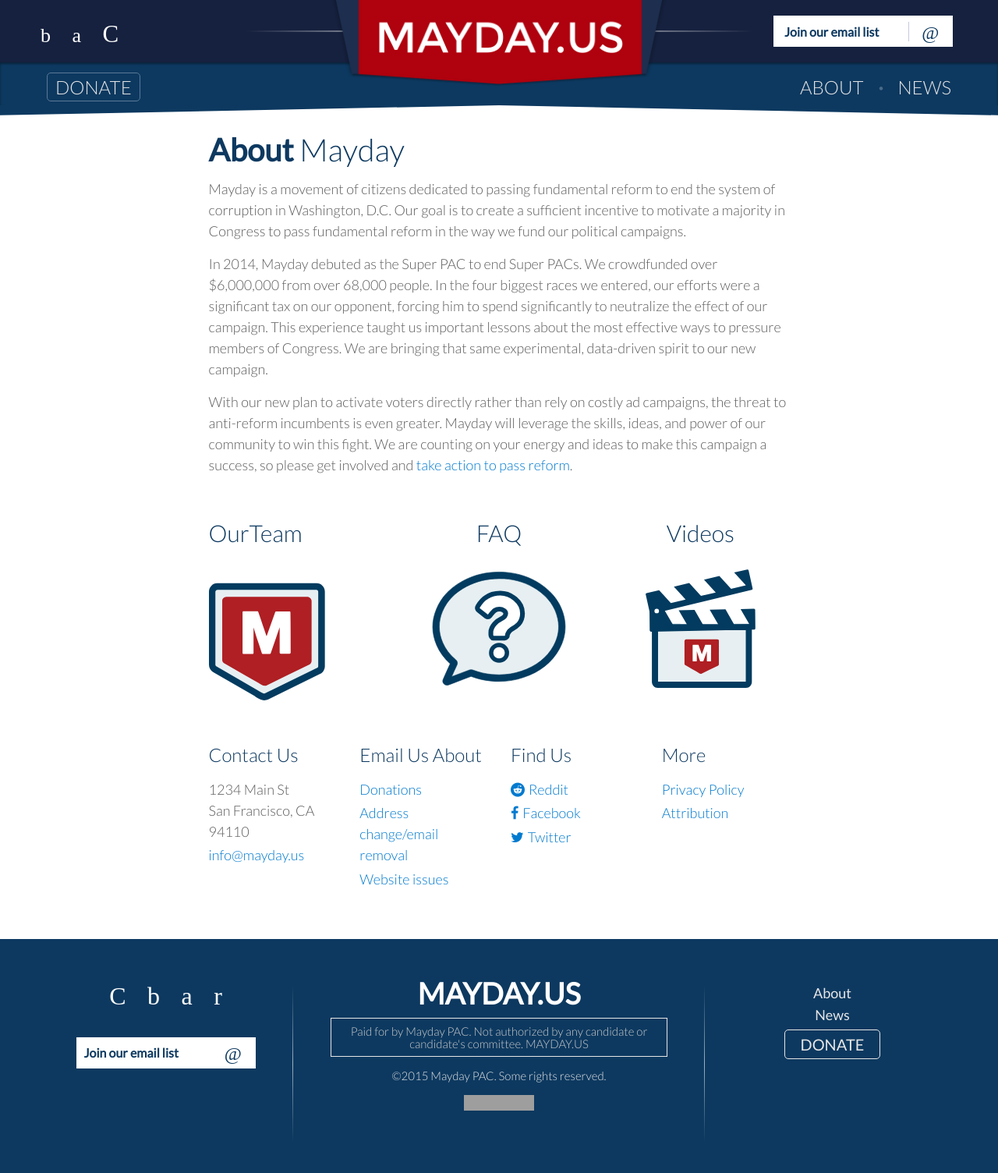
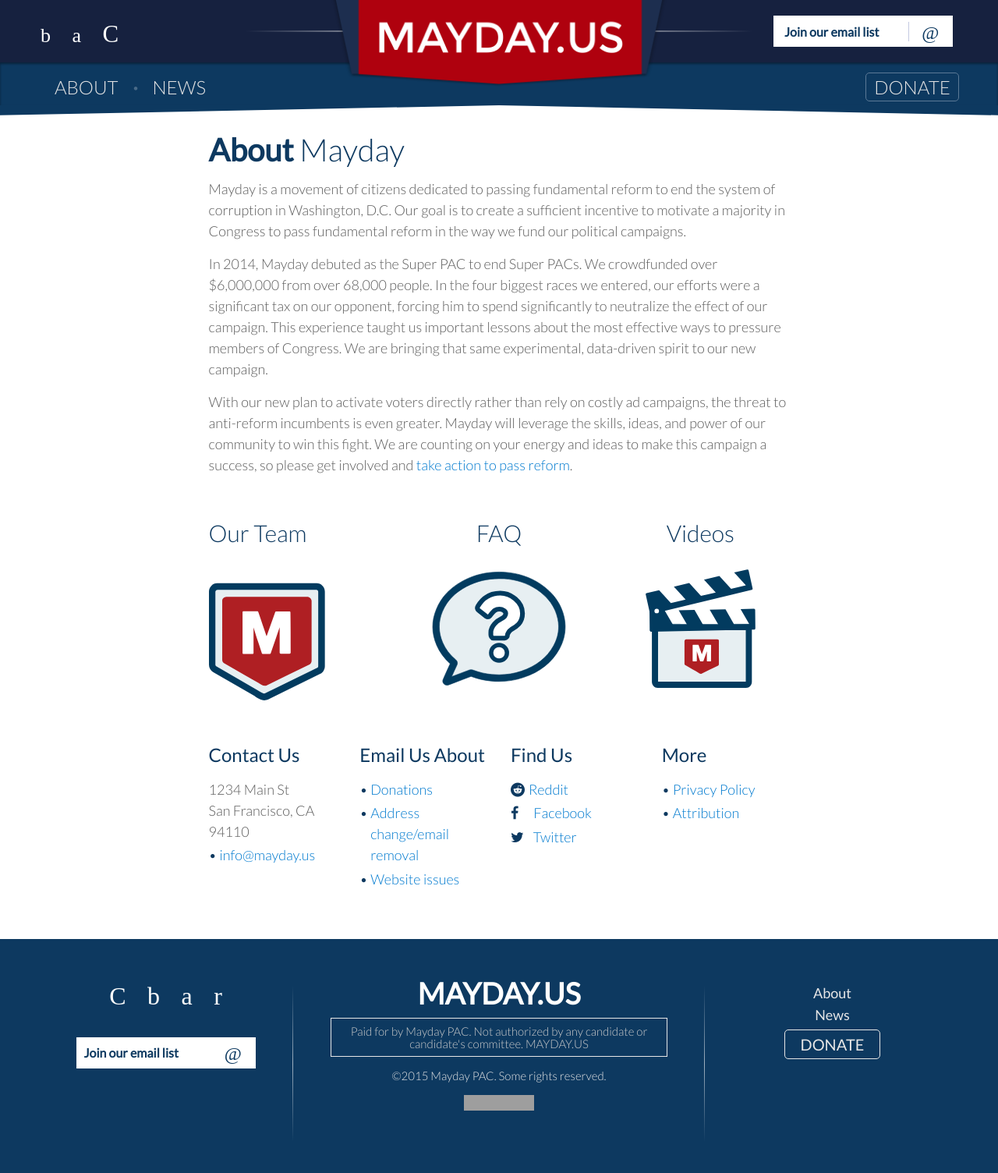
Before and after one commit to MayOneUS/mayday-2.0-frontend, a Jekyll site: the page built from about_us.html, in a window 1280 px wide. Shown: the whole page at 78% size. Built offline with Jekyll 4.4.1, drawn with Linux system fonts in a browser that asks for light colours; nearby versions of some CDN libraries; some web fonts are replaced; grey boxes are pictures that could not be loaded.

Commit message:
correcting menu

```diff
--- a/_includes/header.html
+++ b/_includes/header.html
@@ -22,12 +22,12 @@
   <div class="sub-nav hidden-xs">
     <div class="container">
       <div class="left-links">
-        <a class="donate-link" href="/donate/">DONATE</a>
-      </div>
-      <div class="right-links">
         <a href="/about_us/">ABOUT</a>
         <span class="middle-dot">·</span>
         <a href="/news/">NEWS</a>
+      </div>
+      <div class="right-links">
+        <a class="donate-link" href="/donate/">DONATE</a>
       </div>
     </div>
   </div>
@@ -37,19 +37,32 @@
     <div class="container-fluid">
       <!-- Brand and toggle get grouped for better mobile display -->
       <div class="navbar-header">
-        <button type="button" class="navbar-toggle collapsed" data-toggle="collapse" data-target="#bs-example-navbar-collapse-1">
-          <span class="sr-only">Toggle navigation</span>
+        <button type="button" class="navbar-toggle collapsed" data-toggle="collapse" data-target="#bs-example-navbar-collapse-1">MENU
+   <!--        <span class="sr-only">Toggle navigation</span>
           <span class="icon-bar"></span>
           <span class="icon-bar"></span>
-          <span class="icon-bar"></span>
+          <span class="icon-bar"></span> -->
         </button>
-        <a class="navbar-brand donate-link" href="/donate/">DONATE</a>
       </div>
 
       <div class="collapse navbar-collapse" id="bs-example-navbar-collapse-1">
-        <ul class="nav navbar-nav right-links">
+        <ul class="nav navbar-nav nav-tabs nav-justified">
           <li><a href="/about_us/">ABOUT</a></li>
           <li><a href="/news/">NEWS</a></li>
+          <li><a href="/donate/">DONATE</a></li>
+
+          <form class="menu-ul-center">
+            <input type="email" placeholder="Join our email list"/>
+            <button type="submit">
+              <span class="socicon">@</span>
+            </button>
+
+          </form>
+          <ul class="menu-ul-center col-xs-12">
+            <li class="menu-li-center"><a href="http://www.reddit.com/r/maydaypac" target="_blank"><span class="socicon">C</span></a></li>
+            <li class="menu-li-center"><a href="https://www.facebook.com/MAYDAYdotUS" target="_blank"><span class="socicon">b</span></a></li>
+            <li class="menu-li-center"><a href="https://twitter.com/maydayus" target="_blank"><span class="socicon">a</span></a></li>
+          </ul>
         </ul>
       </div>
 
--- a/_sass/_about.scss
+++ b/_sass/_about.scss
@@ -20,3 +20,6 @@
   width: 75%;
   height: 75%;
 }
+.bullet-color{
+    color: $brand-color;
+}
--- a/_sass/_layout.scss
+++ b/_sass/_layout.scss
@@ -6,6 +6,9 @@
     background-color: $navy-blue-color;
     height: 80px;
     position: relative;
+    @include phone{
+      height: 55px;
+    }
     .container {
       height: 100%;
       position: relative;
@@ -34,6 +37,12 @@
 
       .logo {
         width: 280px;
+        margin: 0 auto;
+        @include phone {
+          width: 73%;
+          max-width: 300px;
+          margin: 0 3%;
+        }
         @include tablet {
           width: 380px;
         }
@@ -43,7 +52,6 @@
         @include large-desktop {
           width: 434px;
         }
-        margin: 0 auto;
         img {
           position: relative;
           z-index: 99;
@@ -173,10 +181,6 @@
       display: inline-block;
       margin-left: -10px;
       width: 40%;
-      a {
-        border: 1px solid rgb(91,121,150);
-        border-radius: 5px;
-      }
     }
     .right-links {
       float: right;
@@ -184,6 +188,10 @@
       margin-right: -20px;
       display: inline-block;
       width: 40%;
+      a {
+        border: 1px solid rgb(91,121,150);
+        border-radius: 5px;
+      }
     }
   }
 
@@ -214,11 +222,42 @@
     }
   }
 }
-// customize bootstrap navbar
+.menu-ul-center {
+  width:100%;
+  height:50px;
+  text-align:center;
+}
+.menu-li-center {
+  display:inline-block;
+  color:white;
+}
+.menu-li-center span{
+  padding: 15px;
+}
+// customize bootstrap navbar overriden bootstrap css
 /* navbar */
+.navbar {
+  position: relative;
+  min-height: 40px;
+  margin-bottom: 20px;
+  border: 1px solid transparent;
+}
+.navbar-toggle {
+  position: relative;
+  float: right;
+  padding: 4px 10px;
+  margin-top: -49px;
+  margin-right: 15px;
+  margin-bottom: 8px;
+  background-color: transparent;
+  background-image: none;
+  border: 1px solid transparent;
+  border-radius: 4px;
+}
 .navbar-default {
-    background-color: $navy-blue-light-color;
-    border-color: $navy-blue-color;
+  z-index: 50;
+  background-color: $navy-blue-light-color;
+  border-color: $navy-blue-color;
 }
 /* title */
 .navbar-default .navbar-brand {
@@ -228,7 +267,7 @@
 .navbar-default .navbar-brand:focus {
     color: #007acf;
 }
-/* link */
+/* link color-text*/
 .navbar-default .navbar-nav > li > a {
     color: #e4e4e4;
 }
@@ -250,9 +289,32 @@
 }
 /* caret */
 .navbar-default .navbar-nav > .dropdown > a .caret {
-    border-top-color: #e4e4e4;
-    border-bottom-color: #e4e4e4;
+    border-top-color: $navy-blue-color;
+    border-bottom-color: $dark-red-color;
 }
+.navbar-default .navbar-nav>.disabled>a,.navbar-default .navbar-nav>.disabled>a:focus,.navbar-default .navbar-nav>.disabled>a:hover {
+    color: #ccc;
+    background-color: transparent
+}
+
+.navbar-default .navbar-toggle {
+    background-color: #ddd;
+    border-color: #ddd;
+}
+// .navbar-collapse {
+//     padding-right: 15px;
+//     padding-left: 15px;
+//     overflow-x: visible;
+//     -webkit-overflow-scrolling: touch;
+//     // border-top: 1px solid transparent;
+//     -webkit-box-shadow: inset 0 1px 0 rgba(255,255,255,.1);
+//     box-shadow: inset 0 1px 0 rgba(255,255,255,.1);
+// }
+// .navbar-default .navbar-collapse, .navbar-default .navbar-form {
+//   z-index: -50;
+//   border-color: #16213f;
+//   border-bottom: 1px solid red;
+// }
 
 /**
  * Globals
--- a/_sass/_news.scss
+++ b/_sass/_news.scss
@@ -109,6 +109,7 @@
   h3{
     margin-top: 1.5em;
     margin-bottom: 0.75em;
+    font-weight: 400;
 }
   p{
     line-height: 1.5em;
--- a/about_us.html
+++ b/about_us.html
@@ -15,7 +15,7 @@
           In 2014, Mayday debuted as the Super PAC to end Super PACs. We crowdfunded over $6,000,000 from over 68,000 people. In the four biggest races we entered, our efforts were a significant tax on our opponent, forcing him to spend significantly to neutralize the effect of our campaign. This experience taught us important lessons about the most effective ways to pressure members of Congress. We are bringing that same experimental, data-driven spirit to our new campaign.
         </p>
         <p>
-          With our new plan to activate voters directly rather than rely on costly ad campaigns, the threat to anti-reform incumbents is even greater. Mayday will leverage the skills, ideas, and power of our community to win this fight. We are counting on your energy and ideas to make this campaign a success, so please get involved and <a href="/take_action">take action to pass reform</a>.
+          With our new plan to activate voters directly rather than rely on costly ad campaigns, the threat to anti-reform incumbents is even greater. Mayday will leverage the skills, ideas, and power of our community to win this fight. We are counting on your energy and ideas to make this campaign a success, so please get involved and <a href="/">take action to pass reform</a>.
         </p>
       </div>
     </div>
@@ -24,7 +24,7 @@
       <div class="row no-gutter">
         <a href="/team_and_board/">
           <div class="col-xs-4">
-            <h2><span class="visible-lg-inline-block">Our </span>Team</h2>
+            <h2><span class="hidden-xs">Our</span> Team</h2>
             <br>
             <img src="/images/about/about_icon_M_shield_0px_left.svg" class="img-responsive about-icons" alt="Responsive image">
           </div>
@@ -56,26 +56,28 @@
                   <br/>
                   San Francisco, CA 94110
                 </p>
-                <p><a href="href=mailto:info@mayday.us">info@mayday.us</a></p>
+                <p class="bullet-color">&bull;<a href="href=mailto:info@mayday.us"> info@mayday.us</a></p>
 
 
             </div>
             <div class="col-md-3 col-sm-6 col-xs-12 contact-info">
               <h3>Email Us About</h3>
-              <p><a href="/donate/">Donations</a></p>
-              <p><a href="">Address change/email removal</a></p>
-              <p><a href="">Website issues</a></p>
+              <p class="bullet-color">&bull;<a href="/donate/"> Donations</a></p>
+              <p class="bullet-color">&bull;<a href=""> Address
+                <span class="hidden-xs hidden-sm">&nbsp;&nbsp;&nbsp;&nbsp;</span>change/email
+                <span class="hidden-xs hidden-sm">&nbsp;&nbsp;&nbsp;&nbsp;</span>removal</a></p>
+              <p class="bullet-color">&bull;<a href=""> Website issues</a></p>
             </div>
             <div class="col-md-3 col-sm-6 col-xs-12 contact-info">
               <h3>Find Us</h3>
-              <p><a href=""><i class="fa fa-reddit icon-spacer"></i>Reddit</a></p>
-              <p><a href=""><i class="fa fa-facebook icon-spacer"></i>Facebook</a></p>
-              <p><a href=""><i class="fa fa-twitter icon-spacer"></i>Twitter</a></p>
+              <p class="bullet-color"><i class="fa fa-reddit icon-spacer"></i><a href="">Reddit</a></p>
+              <p class="bullet-color"><i class="fa fa-facebook icon-spacer"></i>&nbsp;&nbsp;&nbsp;&nbsp;<a href="">Facebook</a></p>
+              <p class="bullet-color"><i class="fa fa-twitter icon-spacer"></i>&nbsp;&nbsp;<a href="">Twitter</a></p>
             </div>
             <div class="col-md-3 col-sm-6 col-xs-12 contact-info">
               <h3>More</h3>
-              <p><a href="">Privacy Policy</a></p>
-              <p><a href="">Attribution</a></p>
+              <p class="bullet-color">&bull;<a href=""> Privacy Policy</a></p>
+              <p class="bullet-color">&bull;<a href=""> Attribution</a></p>
             </div>
         </nav>
     </div>
```
